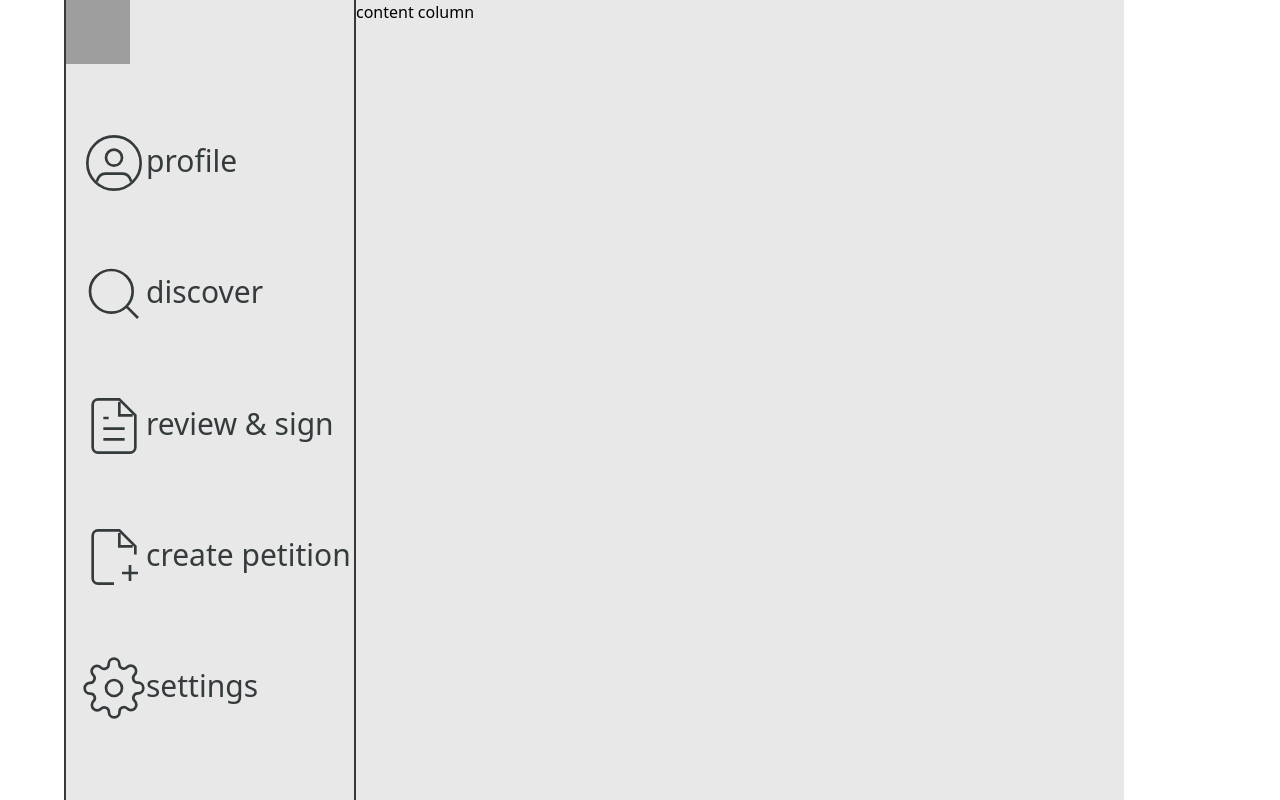
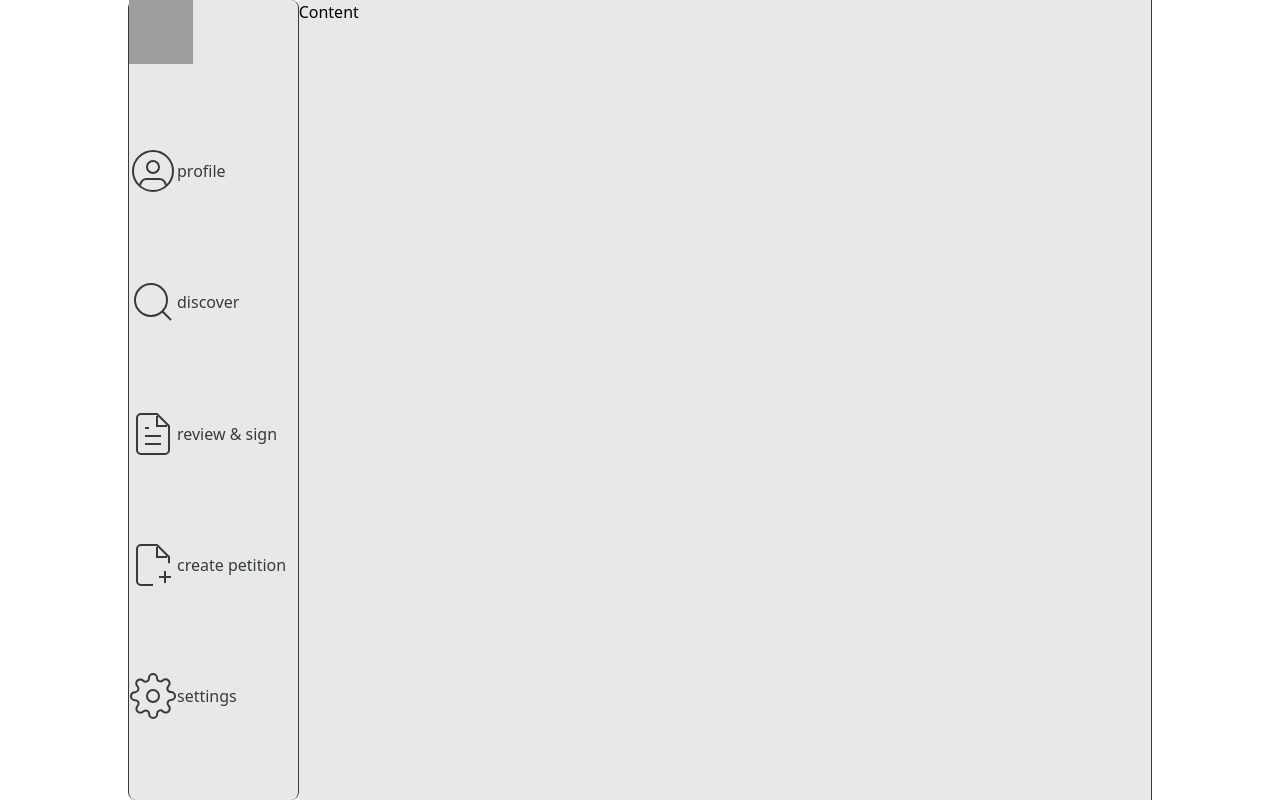
Before and after one commit to Colby-M/SeniorDesignPoliticalApp, a Vue app in the folder APolitcalApp/: page / in a window 1280 px wide. Built offline with nearby package versions, Linux system fonts and the light colour scheme; grey boxes are pictures that could not be loaded.

Commit message:
APP-15 View Layout Changes
Adds layout folder and removes unneeded components.

```diff
--- a/APolitcalApp/src/App.vue
+++ b/APolitcalApp/src/App.vue
@@ -6,7 +6,7 @@ import { RouterLink, RouterView } from 'vue-router'
   <header>
 
   </header>
-    <div class="flex max-w-6xl mx-auto border-0 border-dark-5">
+    <div class="flex max-w-5xl mx-auto border-0 border-dark-5">
       <RouterView />
     </div>
 
--- a/APolitcalApp/src/components/icons/ICON64_CreateBlack.vue
+++ b/APolitcalApp/src/components/icons/ICON64_CreateBlack.vue
@@ -1,5 +1,5 @@
 <template>
-    <svg xmlns="http://www.w3.org/2000/svg" viewBox="0 0 24 24" class="Icons64 w-16 h-16 relative flex-col justify-start items-start inline-flex stroke-icon-dark fill-transparent">
+    <svg xmlns="http://www.w3.org/2000/svg" viewBox="0 0 24 24" class="Icons64 w-12  h-12 relative flex-col justify-start items-start inline-flex stroke-icon-dark fill-transparent">
         <path d="M20 11.08V8l-6-6H6a2 2 0 0 0-2 2v16c0 1.1.9 2 2 2h6"/>
         <path d="M14 3v5h5M18 21v-6M15 18h6"/>
     </svg>
--- a/APolitcalApp/src/components/icons/ICON64_DiscoverBlack.vue
+++ b/APolitcalApp/src/components/icons/ICON64_DiscoverBlack.vue
@@ -1,6 +1,6 @@
 <template>
     <div>
-        <svg xmlns="http://www.w3.org/2000/svg" viewBox="0 0 24 24" class="Icons64 w-16 h-16 relative flex-col justify-start items-start inline-flex stroke-icon-dark fill-transparent">
+        <svg xmlns="http://www.w3.org/2000/svg" viewBox="0 0 24 24" class="Icons64 w-12 h-12 relative flex-col justify-start items-start inline-flex stroke-icon-dark fill-transparent">
             <circle cx="11" cy="11" r="8"></circle>
             <line x1="21" y1="21" x2="16.65" y2="16.65"></line>
         </svg>
--- a/APolitcalApp/src/components/icons/ICON64_DiscoverWhite.vue
+++ /dev/null
@@ -1,8 +0,0 @@
-<template>
-    <div class="Icons64Px w-16 h-16 relative flex-col justify-start items-start inline-flex">
-        <svg xmlns="http://www.w3.org/2000/svg" width="64" height="64" viewBox="0 0 24 24" fill="none" stroke="#e8e8e8" stroke-width="1" stroke-linecap="round" stroke-linejoin="round">
-            <circle cx="11" cy="11" r="8"></circle>
-            <line x1="21" y1="21" x2="16.65" y2="16.65"></line>
-        </svg>
-    </div>
-</template>
--- a/APolitcalApp/src/components/icons/ICON64_ProfileBlack.vue
+++ b/APolitcalApp/src/components/icons/ICON64_ProfileBlack.vue
@@ -1,6 +1,6 @@
 <template>
     <div>
-        <svg xmlns="http://www.w3.org/2000/svg" viewBox="0 0 24 24" class="Icons64 w-16 h-16 relative flex-col justify-start items-start inline-flex stroke-icon-dark fill-transparent">
+        <svg xmlns="http://www.w3.org/2000/svg" viewBox="0 0 24 24" class="Icons64 w-12 h-12 relative flex-col justify-start items-start inline-flex stroke-icon-dark fill-transparent">
             <path d="M5.52 19c.64-2.2 1.84-3 3.22-3h6.52c1.38 0 2.58.8 3.22 3"/>
             <circle cx="12" cy="10" r="3"/><circle cx="12" cy="12" r="10"/>
         </svg>
--- a/APolitcalApp/src/components/icons/ICON64_ProfileWhite.vue
+++ /dev/null
@@ -1,8 +0,0 @@
-<template>
-    <div class="Icons64Px w-16 h-16 relative flex-col justify-start items-start inline-flex">
-        <svg xmlns="http://www.w3.org/2000/svg" viewBox="0 0 24 24" class="Icons64 w-16 h-16 relative flex-col justify-start items-start inline-flex stroke-icon-white fill-transparent">
-            <path d="M5.52 19c.64-2.2 1.84-3 3.22-3h6.52c1.38 0 2.58.8 3.22 3"/>
-            <circle cx="12" cy="10" r="3"/><circle cx="12" cy="12" r="10"/>
-        </svg>
-    </div>
-</template>
--- a/APolitcalApp/src/components/icons/ICON64_ReviewBlack.vue
+++ b/APolitcalApp/src/components/icons/ICON64_ReviewBlack.vue
@@ -1,6 +1,6 @@
 <template>
     <div>
-        <svg xmlns="http://www.w3.org/2000/svg" viewBox="0 0 24 24" class="Icons64 w-16 h-16 relative flex-col justify-start items-start inline-flex stroke-icon-dark fill-transparent">
+        <svg xmlns="http://www.w3.org/2000/svg" viewBox="0 0 24 24" class="Icons64 w-12 h-12 relative flex-col justify-start items-start inline-flex stroke-icon-dark fill-transparent">
         <path d="M14 2H6a2 2 0 0 0-2 2v16c0 1.1.9 2 2 2h12a2 2 0 0 0 2-2V8l-6-6z"/><path d="M14 3v5h5M16 13H8M16 17H8M10 9H8"/>
     </svg>
     </div>
--- a/APolitcalApp/src/components/icons/ICON64_SettingsBlack.vue
+++ b/APolitcalApp/src/components/icons/ICON64_SettingsBlack.vue
@@ -1,5 +1,5 @@
 <template>
-<svg xmlns="http://www.w3.org/2000/svg" viewBox="0 0 24 24" class="Icons64 w-16 h-16 relative flex-col justify-start items-start inline-flex stroke-icon-dark fill-transparent">
+<svg xmlns="http://www.w3.org/2000/svg" viewBox="0 0 24 24" class="Icons64 w-12 h-12 relative flex-col justify-start items-start inline-flex stroke-icon-dark fill-transparent">
     <circle cx="12" cy="12" r="3"></circle>
     <path d="M19.4 15a1.65 1.65 0 0 0 .33 1.82l.06.06a2 2 0 0 1 0 2.83 2 2 0 0 1-2.83 0l-.06-.06a1.65 1.65 0 0 0-1.82-.33 1.65 1.65 0 0 0-1 1.51V21a2 2 0 0 1-2 2 2 2 0 0 1-2-2v-.09A1.65 1.65 0 0 0 9 19.4a1.65 1.65 0 0 0-1.82.33l-.06.06a2 2 0 0 1-2.83 0 2 2 0 0 1 0-2.83l.06-.06a1.65 1.65 0 0 0 .33-1.82 1.65 1.65 0 0 0-1.51-1H3a2 2 0 0 1-2-2 2 2 0 0 1 2-2h.09A1.65 1.65 0 0 0 4.6 9a1.65 1.65 0 0 0-.33-1.82l-.06-.06a2 2 0 0 1 0-2.83 2 2 0 0 1 2.83 0l.06.06a1.65 1.65 0 0 0 1.82.33H9a1.65 1.65 0 0 0 1-1.51V3a2 2 0 0 1 2-2 2 2 0 0 1 2 2v.09a1.65 1.65 0 0 0 1 1.51 1.65 1.65 0 0 0 1.82-.33l.06-.06a2 2 0 0 1 2.83 0 2 2 0 0 1 0 2.83l-.06.06a1.65 1.65 0 0 0-.33 1.82V9a1.65 1.65 0 0 0 1.51 1H21a2 2 0 0 1 2 2 2 2 0 0 1-2 2h-.09a1.65 1.65 0 0 0-1.51 1z"></path>
 </svg>
--- a/APolitcalApp/src/components/layouts/MainLayout.vue
+++ b/APolitcalApp/src/components/layouts/MainLayout.vue
@@ -0,0 +1,18 @@
+<script setup lang="ts">
+import NAV_COLUMN_NavColumn from '@/components/nav/NAV_COLUMN_NavColumn.vue';
+</script>
+
+<template>
+    <div class="NavContainer w-1/6 flex" >
+        <div class="NavFrame grow flex items-start h-screen pb-20 rounded-lg bg-light-5 border-x border-dark-5 ">
+            <NAV_COLUMN_NavColumn></NAV_COLUMN_NavColumn>
+        </div>
+    </div>
+
+    <div class="ContentContainer w-5/6 bg-light-5 shrink justify-center items-start border-r min-w-500 border-dark-5">
+
+        <slot name="Content"></slot>
+    </div>
+
+
+</template>
--- a/APolitcalApp/src/components/nav/NAV_COLUMN_NavColumn.vue
+++ b/APolitcalApp/src/components/nav/NAV_COLUMN_NavColumn.vue
@@ -9,7 +9,7 @@ import ICON64_SettingsBlack from '../icons/ICON64_SettingsBlack.vue';
 </script>
 
 <template>
-    <div class="NavElementSpacing flex flex-col grow shrink self-stretch justify-between items-start gap-3">
+    <div class="NavElementSpacing items-top-center flex flex-col grow shrink self-stretch justify-between items-start gap-3">
             <img class="w-16 h-16" src="@/logo/LogoTest2.png" />
            <RouterLink to="/about">
                <NAV_ELEMENT_IconText>
--- a/APolitcalApp/src/components/nav/NAV_ELEMENT_IconText.vue
+++ b/APolitcalApp/src/components/nav/NAV_ELEMENT_IconText.vue
@@ -1,8 +1,8 @@
 <template>
-    <div class="IconTextContainer w-72 h-16 justify-end items-center inline-flex">
+    <div class="IconTextContainer flex justify-center items-center">
         <div class="IconTextFrame justify-start items-center gap-2.5 inline-flex"></div>
             <slot name="Icon"></slot>
-        <div class="Profile w-52 h-11 text-text-dark text-3xl font-medium leading-10">
+        <div class="Profile flex grow text-text-dark text-1xl font-small leading-10">
             <slot name="Header"></slot>
         </div>
     </div>
--- a/APolitcalApp/src/views/BasePageView.vue
+++ b/APolitcalApp/src/views/BasePageView.vue
@@ -1,12 +1,10 @@
 <script setup lang="ts">
 import NAV_COLUMN_NavColumn from '@/components/nav/NAV_COLUMN_NavColumn.vue';
+import MainLayout from '@/components/layouts/MainLayout.vue';
 </script>
 
 <template>
-    <div class="NavContainer w-1/8 flex" >
-      <div class="NavFrame justify-top-center grow flex flex-col items-start h-screen pb-20 bg-light-5 border-0 border-x-2 border-dark-5 ">
-        <NAV_COLUMN_NavColumn></NAV_COLUMN_NavColumn>
-      </div>
-    </div>
-    <div class="ContentContainer w-2/3 bg-light-5 justify-center items-start border-0 border-dark-5">content column</div>
+  <MainLayout>
+    <template #Content>Content</template>
+  </MainLayout>
 </template>
```
